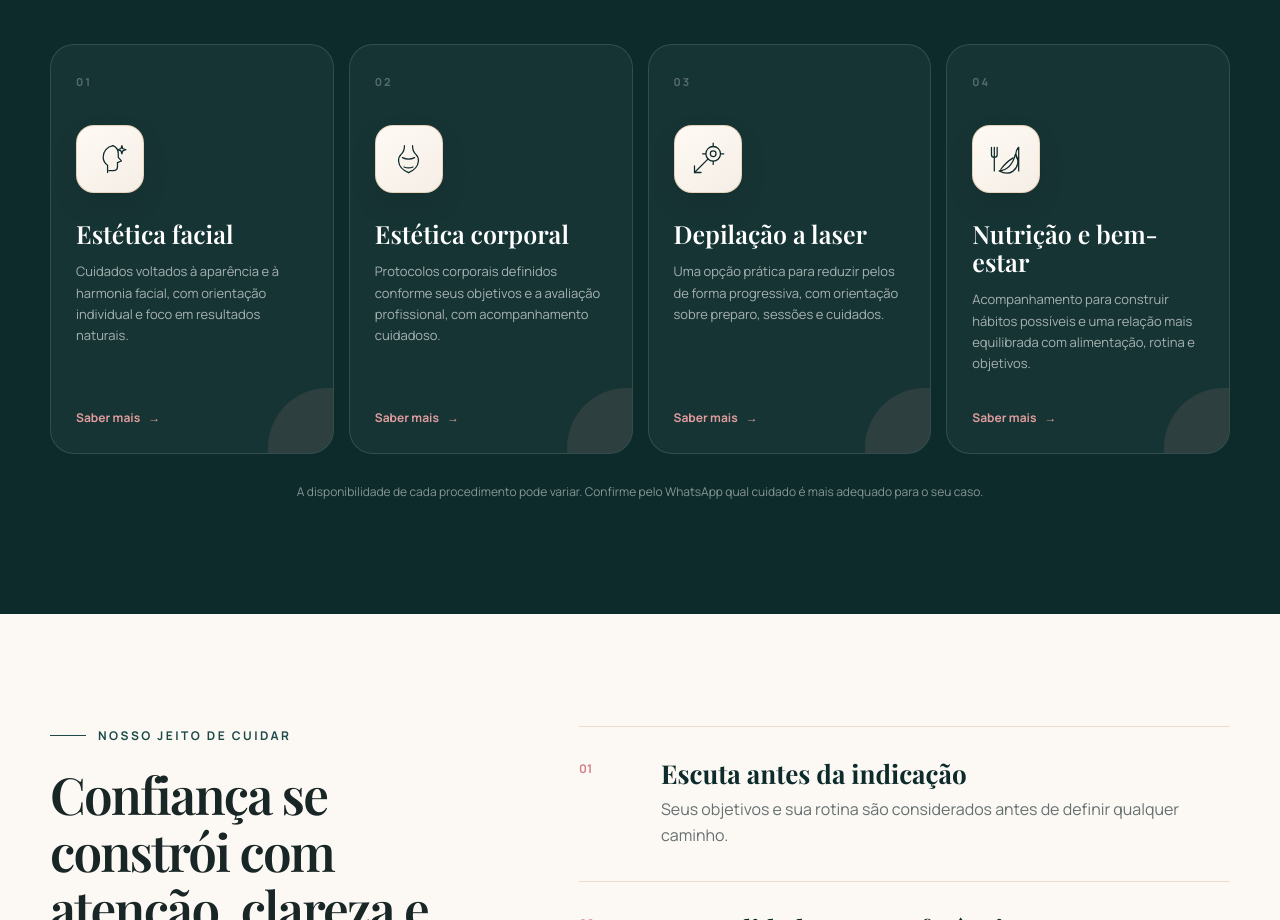
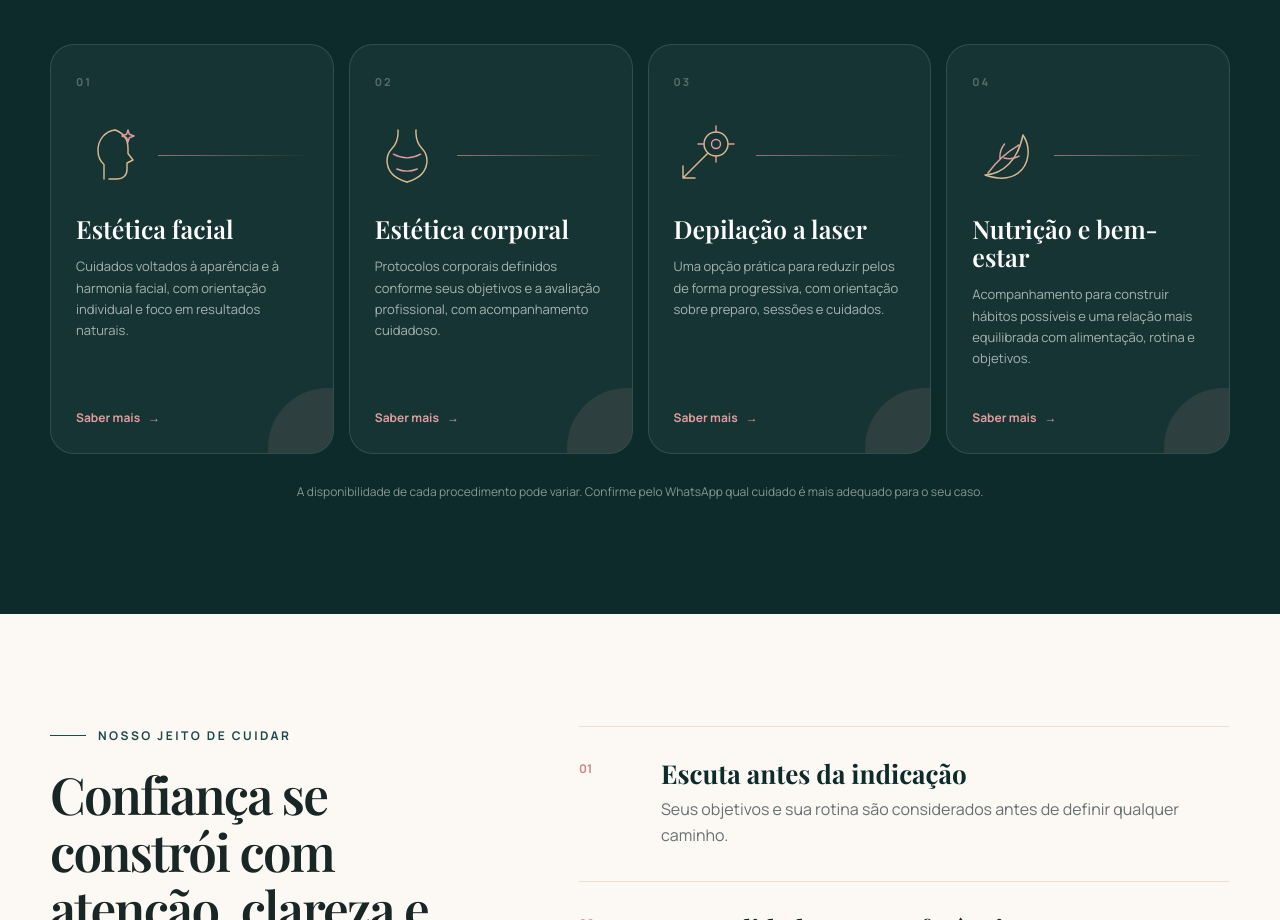
Before and after one commit to Filipefr15/site_wanessa_soares, a plain HTML site: page index.html in a window 1280 px wide. Shown: the part 2106-3026 px from the top of the page. Drawn offline with nearby package versions, Linux system fonts and the light colour scheme; a web font is replaced by a local one.

Commit message:
refactor: atualizar ícones de serviços para ilustrações editoriais

```diff
--- a/index.html
+++ b/index.html
@@ -180,28 +180,28 @@
 <div class="services-grid">
 <article class="service-card reveal">
 <div class="service-number">01</div>
-<div aria-hidden="true" class="service-icon"><svg aria-label="Perfil facial com brilho" role="img" viewbox="0 0 48 48"><path d="M27 7c-7.2 1.2-12 6.8-12 14 0 4.3 2 7.8 5.4 10.1V40"></path><path d="M27 7c4.3 1.7 6.6 5.4 6.6 10.1v4.2l3.8 4.5-4.8 2.1v4.8c0 3-2.1 5.1-5.2 5.1H22"></path><path d="M38 7l1.1 3.7L43 12l-3.9 1.3L38 17l-1.2-3.7L33 12l3.8-1.3L38 7Z"></path></svg></div>
+<div aria-hidden="true" class="service-icon"><svg viewBox="0 0 64 64"><path d="M39 7c-10 1.4-17 9.5-17 20.5 0 6.2 2.1 10.6 6 14V56"></path><path d="M39 7c8.4 2.8 13 9.4 13 18.5v5l5 6.5-6 3v6.5c0 5.8-4.1 9.5-10 9.5h-8"></path><path class="accent" d="m52 7 1.3 4.2L58 13l-4.7 1.8L52 19l-1.4-4.2L46 13l4.6-1.8L52 7Z"></path></svg></div>
 <h3>Estética facial</h3>
 <p>Cuidados voltados à aparência e à harmonia facial, com orientação individual e foco em resultados naturais.</p>
 <a aria-label="Perguntar pelo WhatsApp sobre estética facial" href="https://wa.me/5566996827697?text=Ol%C3%A1%21%20Gostaria%20de%20saber%20mais%20sobre%20os%20cuidados%20de%20est%C3%A9tica%20facial." rel="noopener" target="_blank">Saber mais <span aria-hidden="true">→</span></a>
 </article>
 <article class="service-card reveal">
 <div class="service-number">02</div>
-<div aria-hidden="true" class="service-icon"><svg aria-label="Silhueta corporal abstrata" role="img" viewbox="0 0 48 48"><path d="M19 7c.2 4.4-1.1 7.7-4.1 10.7-2.2 2.2-3.4 5.2-3.1 8.4.6 6.4 5.2 11.1 12.2 14"></path><path d="M29 7c-.2 4.4 1.1 7.7 4.1 10.7 2.2 2.2 3.4 5.2 3.1 8.4-.6 6.4-5.2 11.1-12.2 14"></path><path d="M16.5 21.7c4.7 2.4 10.3 2.4 15 0"></path><path d="M18.5 33.2c3.6 1.5 7.4 1.5 11 0"></path></svg></div>
+<div aria-hidden="true" class="service-icon"><svg viewBox="0 0 64 64"><path d="M23 7c.5 7.7-1.4 13.7-6.2 18.7-3.7 3.9-5.3 9.2-4.6 14.5C13.4 49.4 20.7 56 32 59"></path><path d="M41 7c-.5 7.7 1.4 13.7 6.2 18.7 3.7 3.9 5.3 9.2 4.6 14.5C50.6 49.4 43.3 56 32 59"></path><path class="accent" d="M18.4 31.2c8.5 4.6 18.7 4.6 27.2 0M21.8 46c6.5 2.7 13.9 2.7 20.4 0"></path></svg></div>
 <h3>Estética corporal</h3>
 <p>Protocolos corporais definidos conforme seus objetivos e a avaliação profissional, com acompanhamento cuidadoso.</p>
 <a aria-label="Perguntar pelo WhatsApp sobre estética corporal" href="https://wa.me/5566996827697?text=Ol%C3%A1%21%20Gostaria%20de%20saber%20mais%20sobre%20os%20cuidados%20de%20est%C3%A9tica%20corporal." rel="noopener" target="_blank">Saber mais <span aria-hidden="true">→</span></a>
 </article>
 <article class="service-card reveal">
 <div class="service-number">03</div>
-<div aria-hidden="true" class="service-icon"><svg aria-label="Feixe de laser direcionado a um alvo" role="img" viewbox="0 0 48 48"><circle cx="31" cy="17" r="9"></circle><circle cx="31" cy="17" r="3.5"></circle><path d="M8 40l16.8-16.8"></path><path d="M8 32v8h8"></path><path d="M31 4v4M44 17h-4M31 30v-4M18 17h4"></path></svg></div>
+<div aria-hidden="true" class="service-icon"><svg viewBox="0 0 64 64"><circle cx="42" cy="21" r="12"></circle><circle class="accent" cx="42" cy="21" r="4.5"></circle><path d="m9 55 24.5-24.5M9 43v12h12"></path><path class="accent" d="M42 3v6M60 21h-6M42 39v-6M24 21h6"></path></svg></div>
 <h3>Depilação a laser</h3>
 <p>Uma opção prática para reduzir pelos de forma progressiva, com orientação sobre preparo, sessões e cuidados.</p>
 <a aria-label="Perguntar pelo WhatsApp sobre depilação a laser" href="https://wa.me/5566996827697?text=Ol%C3%A1%21%20Gostaria%20de%20saber%20mais%20sobre%20depila%C3%A7%C3%A3o%20a%20laser." rel="noopener" target="_blank">Saber mais <span aria-hidden="true">→</span></a>
 </article>
 <article class="service-card reveal">
 <div class="service-number">04</div>
-<div aria-hidden="true" class="service-icon"><svg aria-label="Folha e talheres representando nutrição" role="img" viewbox="0 0 48 48"><path d="M15 38c8.8-.8 16.7-7.7 20-20.7 5.2 7.9 3.1 16.6-2.9 21-4.8 3.5-10.7 3.4-17.1-.3Z"></path><path d="M17 36c4.8-6.5 9.5-10.6 15.2-14"></path><path d="M9 9v29M5.5 9v9.2c0 4.2 7 4.2 7 0V9M39 9v29M39 9c-4.7 4.7-4.7 12.2 0 15"></path></svg></div>
+<div aria-hidden="true" class="service-icon"><svg viewBox="0 0 64 64"><path d="M13 52C31 51 46 37 51 12c9 13.7 5.5 30.3-5 38.2C37.4 56.7 26.5 56.6 13 52Z"></path><path class="accent" d="M16 50c9-12.4 18.7-21 31-28M28 36c-.5-5.7 1-10.7 4.5-15M32 35c5.7 1.3 10.6.7 15-1.9"></path></svg></div>
 <h3>Nutrição e bem-estar</h3>
 <p>Acompanhamento para construir hábitos possíveis e uma relação mais equilibrada com alimentação, rotina e objetivos.</p>
 <a aria-label="Perguntar pelo WhatsApp sobre nutrição" href="https://wa.me/5566996827697?text=Ol%C3%A1%21%20Gostaria%20de%20saber%20mais%20sobre%20o%20acompanhamento%20de%20nutri%C3%A7%C3%A3o." rel="noopener" target="_blank">Saber mais <span aria-hidden="true">→</span></a>
--- a/styles.css
+++ b/styles.css
@@ -172,8 +172,11 @@ h2 { margin-bottom: 22px; font-size: clamp(38px, 4vw, 57px); font-weight: 600; }
 .service-card:hover { transform: translateY(-8px); background: rgba(255,255,255,.075); border-color: rgba(223,156,158,.38); }
 .service-card::after { content: ""; position: absolute; width: 120px; height: 120px; right: -55px; bottom: -55px; border-radius: 50%; background: rgba(223,156,158,.11); }
 .service-number { color: rgba(255,255,255,.28); font-size: 11px; font-weight: 700; letter-spacing: .18em; }
-.service-icon { width: 65px; height: 65px; display: grid; place-items: center; margin: 36px 0 28px; border-radius: 50%; background: var(--sand-100); color: var(--petrol-900); }
-.service-icon svg { width: 36px; height: 36px; fill: none; stroke: currentColor; stroke-width: 1.45; stroke-linecap: round; stroke-linejoin: round; }
+.service-icon { width: 100%; height: 70px; display: flex; align-items: center; gap: 18px; margin: 29px 0 25px; color: var(--gold-300); }
+.service-icon::after { content: ""; height: 1px; flex: 1 1 auto; background: linear-gradient(90deg, rgba(223,156,158,.62), rgba(223,156,158,0)); }
+.service-icon svg { width: 64px; height: 64px; flex: 0 0 64px; overflow: visible; fill: none; stroke: currentColor; stroke-width: 1.45; stroke-linecap: round; stroke-linejoin: round; transition: transform .3s ease; }
+.service-icon .accent { stroke: var(--rose-400); }
+.service-card:hover .service-icon svg { transform: translateY(-3px); }
 .service-card h3 { margin-bottom: 13px; font-family: "Playfair Display", serif; font-size: 25px; font-weight: 600; }
 .service-card p { margin: 0 0 20px; color: rgba(255,255,255,.62); font-size: 13px; }
 .service-card a { position: absolute; z-index: 2; left: 25px; bottom: 25px; display: inline-flex; gap: 8px; align-items: center; color: var(--rose-400); font-size: 12px; font-weight: 700; }
@@ -431,20 +434,20 @@ h2 { margin-bottom: 22px; font-size: clamp(38px, 4vw, 57px); font-weight: 600; }
   background: var(--sand-50);
 }
 
-/* Ícones abstratos e técnicos, sem expressões faciais. */
+/* Ilustrações editoriais dos serviços, sem caixas ou aparência de pictograma. */
 .service-icon {
-  width: 68px;
-  height: 68px;
-  margin: 34px 0 27px;
-  border: 1px solid rgba(216, 184, 143, .55);
-  border-radius: 18px;
-  background: linear-gradient(145deg, #fffaf5, var(--sand-100));
-  box-shadow: 0 12px 26px rgba(3, 24, 25, .12);
+  width: 100%;
+  height: 70px;
+  margin: 29px 0 25px;
+  border: 0;
+  border-radius: 0;
+  background: transparent;
+  box-shadow: none;
 }
 .service-icon svg {
-  width: 39px;
-  height: 39px;
-  stroke-width: 1.55;
+  width: 64px;
+  height: 64px;
+  stroke-width: 1.45;
 }
 
 /* Galeria escalável: 3 cartões no desktop, 2 no tablet e 1 no celular. */
```
